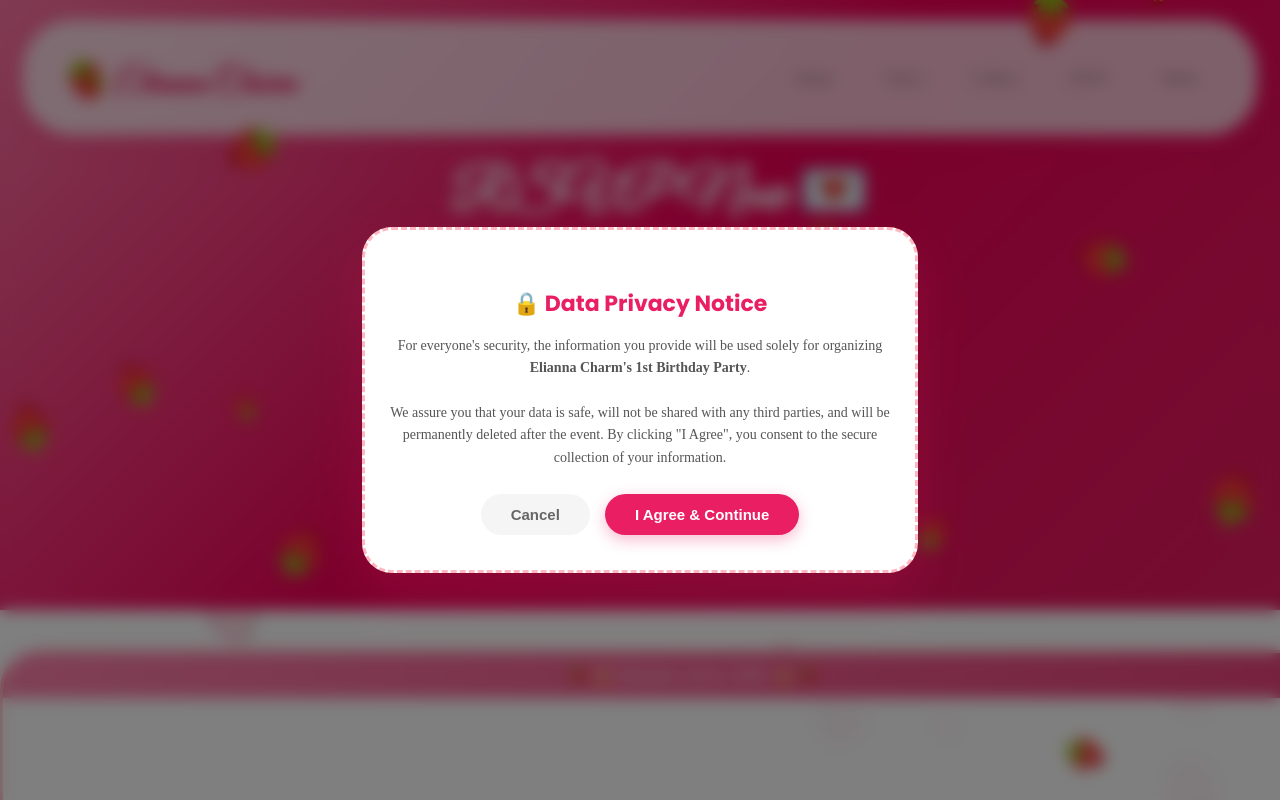
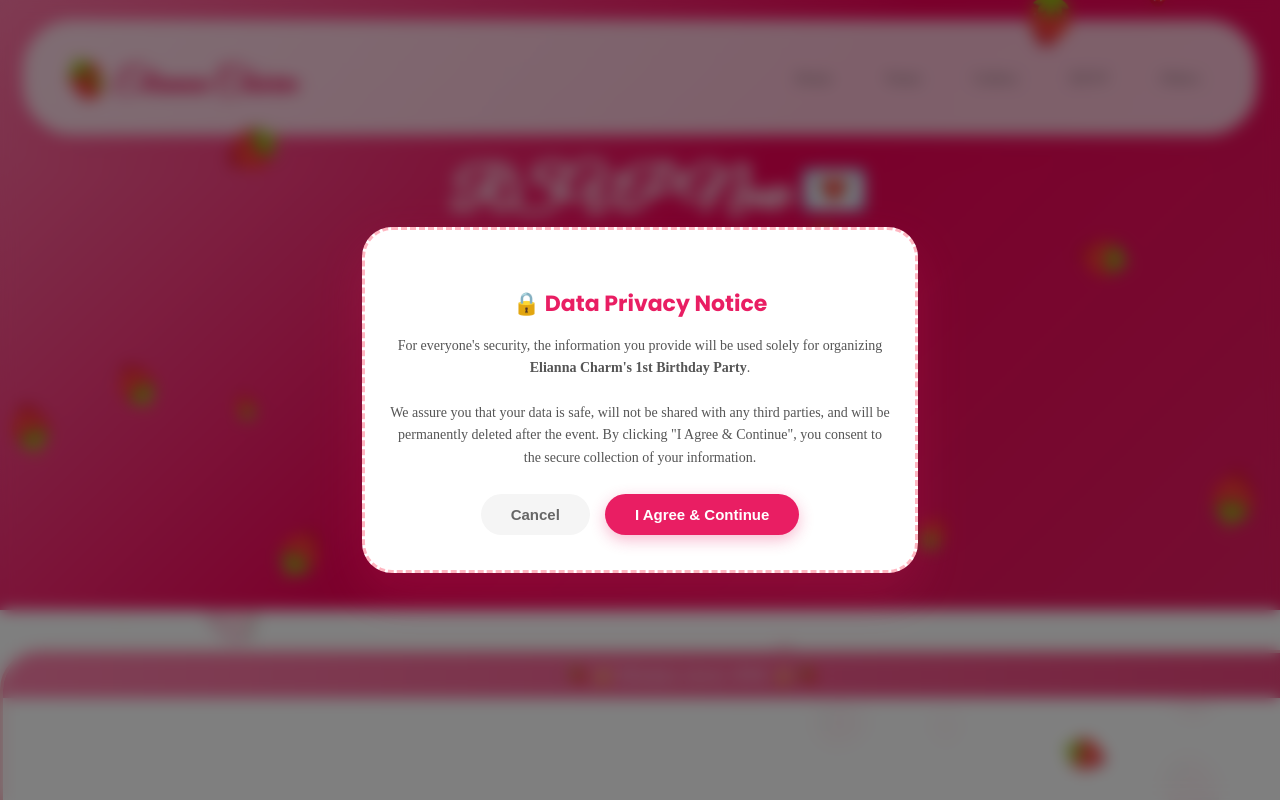
Before and after one commit to juleszata-byte/EliannaCharm, a plain HTML site: page index.html in a window 1280 px wide. Both pictures are taken after a click on the button "Open RSVP Form". Shown: the part 3581-4381 px from the top of the page. Drawn offline with Linux system fonts and the light colour scheme; a script that the page names is missing.

Commit message:
Update index.html

```diff
--- a/index.html
+++ b/index.html
@@ -137,7 +137,7 @@
     <p>
       For everyone's security, the information you provide will be used solely for organizing <strong>Elianna Charm's 1st Birthday Party</strong>.
       <br><br>
-      We assure you that your data is safe, will not be shared with any third parties, and will be permanently deleted after the event. By clicking "I Agree", you consent to the secure collection of your information.
+      We assure you that your data is safe, will not be shared with any third parties, and will be permanently deleted after the event. By clicking "I Agree & Continue", you consent to the secure collection of your information.
     </p>
     </p>
     <div class="modal-btn-group">
```
